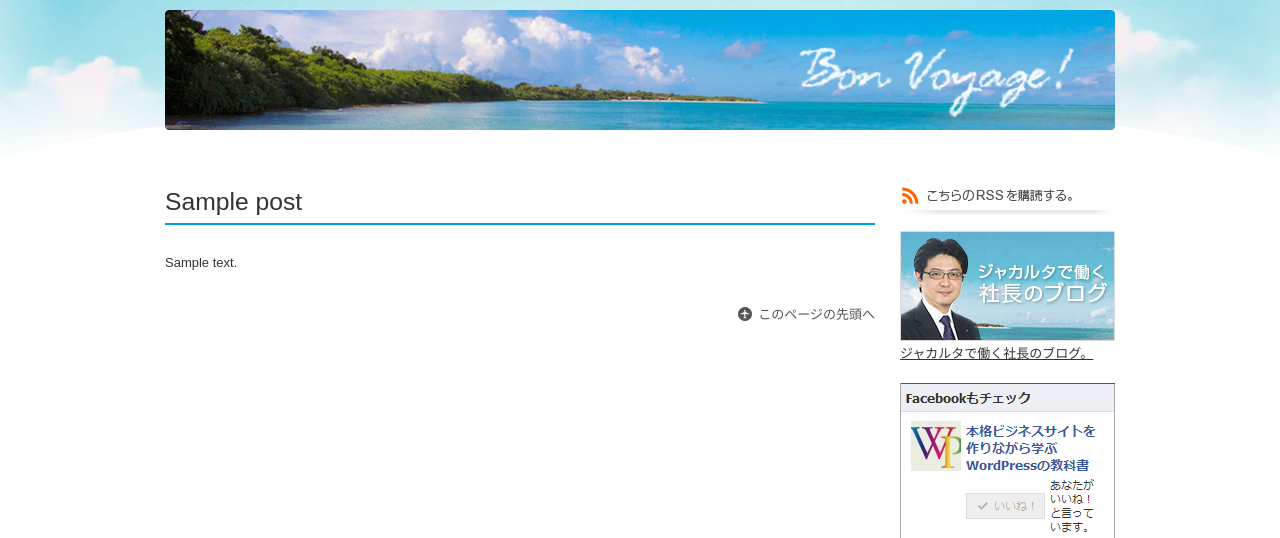
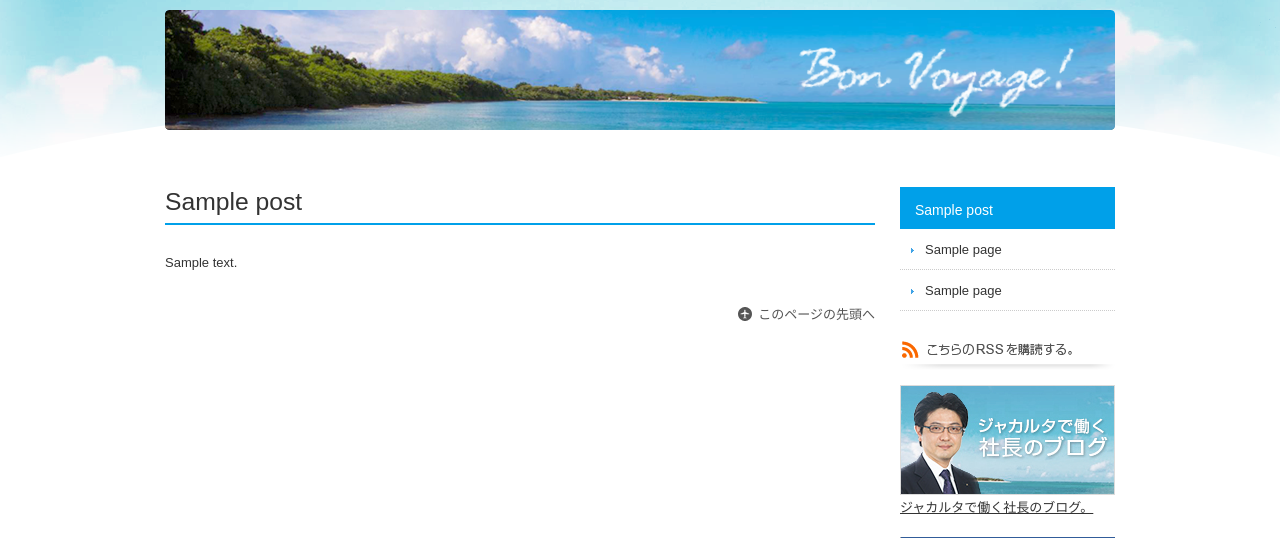
Before and after one commit to toshikisugiyama/air-asia, a WordPress theme: template wp-content/themes/apt-pc/page.php in a window 1280 px wide. Shown: the part 133-671 px from the top of the page. Run offline with PHP 8.4 and a stand-in for WordPress, Linux system fonts and the light colour scheme; the site name, menu and one post (Sample post) are stand-ins, and other content is empty.

Commit message:
固定ページのサブナビゲーションを表示(会社概要ページ)

```diff
--- a/wp-content/themes/apt-pc/functions.php
+++ b/wp-content/themes/apt-pc/functions.php
@@ -16,3 +16,17 @@
     }
     return $css;
   }
+// 最上位の固定ページ情報を取得する。
+function apt_page_ancestor(){
+  global $post;
+  $anc = array_pop(get_post_ancestors($post));
+  $obj = new stdClass;
+  if ($anc) {
+    $obj->ID = $anc;
+    $obj->post_title = get_post($anc)->post_title;
+  }else{
+    $obj->ID = $post->ID;
+    $obj->post_title = $post->post_title;
+  }
+  return $obj;
+}
--- a/wp-content/themes/apt-pc/page.php
+++ b/wp-content/themes/apt-pc/page.php
@@ -16,6 +16,6 @@
 <?php get_template_part('page_top_link'); ?>
       </div><!-- end #content -->
     </div><!-- end #main -->
-<?php get_sidebar(); ?>
+<?php get_sidebar('page'); ?>
   </div><!-- end #container -->
 <?php get_footer(); ?>
--- /dev/null
+++ b/wp-content/themes/apt-pc/sidebar-common.php
@@ -0,0 +1,10 @@
+
+      <div class="rss_link">
+        <a href="#"><img src="<?php bloginfo('template_url'); ?>/images/ico_rss.png" width="215" height="29" alt="こちらのRSSを購読する。" /></a>
+      </div>
+      <div class="textwidget">
+        <p>
+          <a href="#"><img src="<?php bloginfo('template_url'); ?>/images/bnr_blog.jpg" class="" width="215" height="110" alt="社長ブログ" />ジャカルタで働く社長のブログ。</a>
+        </p>
+      </div>
+      <img src="<?php bloginfo('template_url'); ?>/images/sns.png" alt="" />
--- /dev/null
+++ b/wp-content/themes/apt-pc/sidebar-page.php
@@ -0,0 +1,13 @@
+<?php
+  $anc = apt_page_ancestor();
+ ?>
+    <div id="sidebar">
+      <div class="side_nav">
+        <h2><?php echo esc_html($anc->post_title); ?></h2>
+        <ul class="sub_navi">
+<?php wp_list_pages(array('include'=>$anc->ID,'title_li'=>0)); ?>
+<?php wp_list_pages(array('child_of'=>$anc->ID,'title_li'=>0,'depth'=>2)); ?>
+        </ul>
+      </div>
+<?php get_template_part('sidebar-common'); ?>
+    </div><!-- end #sidebar -->
--- a/wp-content/themes/apt-pc/sidebar.php
+++ b/wp-content/themes/apt-pc/sidebar.php
@@ -1,11 +1,3 @@
     <div id="sidebar">
-      <div class="rss_link">
-        <a href="#"><img src="<?php bloginfo('template_url'); ?>/images/ico_rss.png" width="215" height="29" alt="こちらのRSSを購読する。" /></a>
-      </div>
-      <div class="textwidget">
-        <p>
-          <a href="#"><img src="<?php bloginfo('template_url'); ?>/images/bnr_blog.jpg" class="" width="215" height="110" alt="社長ブログ" />ジャカルタで働く社長のブログ。</a>
-        </p>
-      </div>
-      <img src="<?php bloginfo('template_url'); ?>/images/sns.png" alt="" />
+<?php get_template_part('sidebar-common'); ?>
     </div><!-- end #sidebar -->
```
